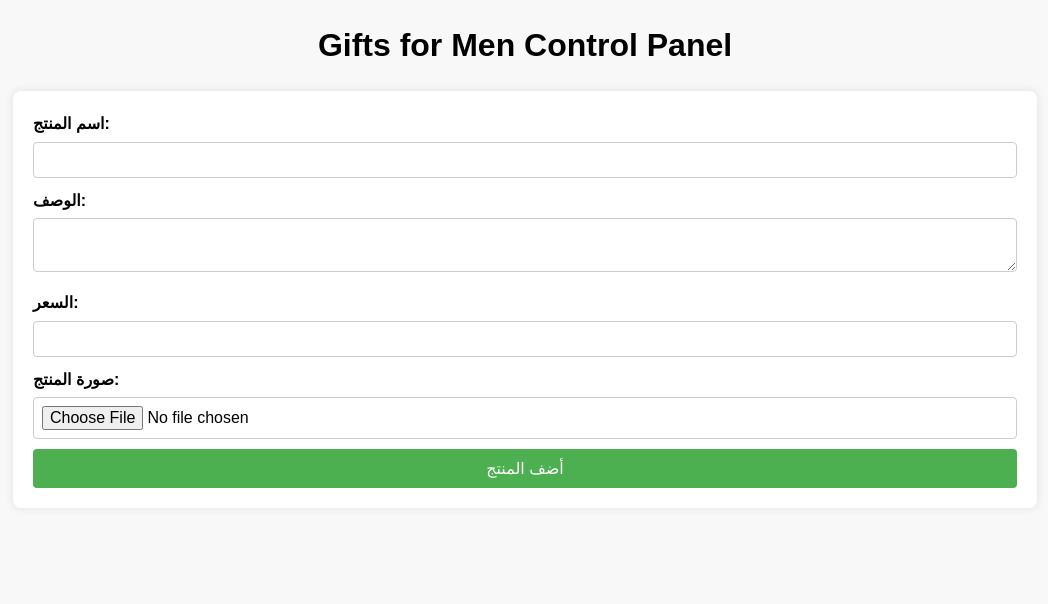
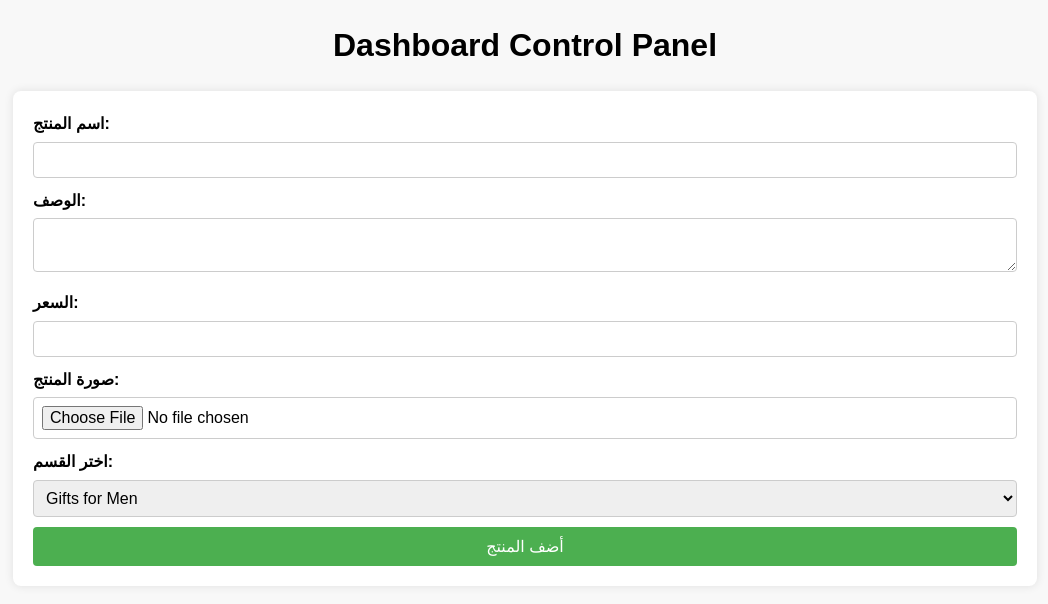
Before and after one commit to KEPV18/portrait, a plain HTML site: page control.html in a window 1280 px wide. Shown: the whole page, without its empty margins (115-1163 px from the left). Drawn offline with Linux system fonts and the light colour scheme.

Commit message:
Update control.html

```diff
--- a/control.html
+++ b/control.html
@@ -3,7 +3,7 @@
 <head>
     <meta charset="UTF-8">
     <meta name="viewport" content="width=device-width, initial-scale=1.0">
-    <title>Gifts for Men Control Panel</title>
+    <title>Dashboard Control Panel</title>
     <link rel="stylesheet" href="styles.css">
     <style>
         body {
@@ -31,7 +31,8 @@
         }
         input[type="text"],
         textarea,
-        input[type="file"] {
+        input[type="file"],
+        select {
             width: 100%;
             padding: 8px;
             margin-bottom: 10px;
@@ -56,7 +57,7 @@
     </style>
 </head>
 <body>
-    <h1>Gifts for Men Control Panel</h1>
+    <h1>Dashboard Control Panel</h1>
 
     <!-- لوحة التحكم -->
     <form id="menProductForm">
@@ -72,6 +73,17 @@
         <label for="productImage">صورة المنتج:</label>
         <input type="file" id="productImage" name="productImage">
 
+        <label for="productCategory">اختر القسم:</label>
+        <select id="productCategory" name="productCategory">
+            <option value="Men">Gifts for Men</option>
+            <option value="Women">Gifts for Women</option>
+            <option value="Kids">Gifts for Kids</option>
+            <option value="Mugs">Ceramic Mugs</option>
+            <option value="Decor">Decor</option>
+            <option value="Notebooks">Notebooks</option>
+            <option value="Toys">Toys</option>
+        </select>
+
         <button type="submit">أضف المنتج</button>
     </form>
 
```
